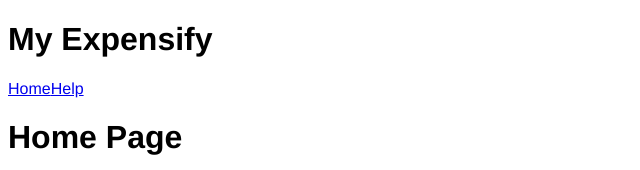
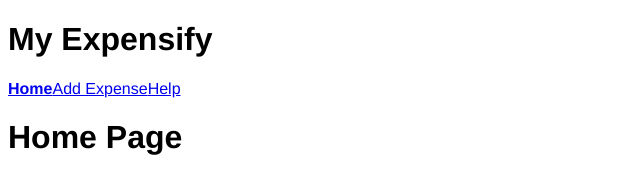
Before and after one commit to nurkeevich/react-ts-parcel, a React (Vite) app: page / in a window 1280 px wide. Shown: the top 170 px of the page, without its empty margins (0-640 px from the left). Built offline with nearby package versions, Linux system fonts and the light colour scheme.

Commit message:
Add Expense page added

```diff
--- a/src/constants/AppConstants.ts
+++ b/src/constants/AppConstants.ts
@@ -1,4 +1,5 @@
 export enum Routes {
     HOME_PAGE = "/",
-    HELP_PAGE = "/help"
+    HELP_PAGE = "/help",
+    ADD_EXPENSE = "/add"
 }
--- /dev/null
+++ b/src/containers/AddExpensePage.tsx
@@ -0,0 +1,9 @@
+import React from "react";
+
+export const AddExpensePage = () => {
+    return (
+        <div>
+            <h1>Add Expense</h1>
+        </div>
+    );
+};
--- a/src/containers/shared/Header.tsx
+++ b/src/containers/shared/Header.tsx
@@ -1,15 +1,24 @@
 import React from "react";
-import { NavLink } from "react-router-dom";
+import { NavLink, Route } from "react-router-dom";
 import { Routes } from "../../constants/AppConstants";
 
 const Header = () => {
     return (
         <header>
             <h1>My Expensify</h1>
-            <NavLink to={Routes.HOME_PAGE} exact={true}>
+            <NavLink
+                to={Routes.HOME_PAGE}
+                exact={true}
+                activeClassName="is-active"
+            >
                 Home
             </NavLink>
-            <NavLink to={Routes.HELP_PAGE}>Help</NavLink>
+            <NavLink to={Routes.ADD_EXPENSE} activeClassName="is-active">
+                Add Expense
+            </NavLink>
+            <NavLink to={Routes.HELP_PAGE} activeClassName="is-active">
+                Help
+            </NavLink>
         </header>
     );
 };
--- a/src/routes/AppRoutes.tsx
+++ b/src/routes/AppRoutes.tsx
@@ -5,6 +5,7 @@ import { Routes } from "../constants/AppConstants";
 import HomePage from "../containers/HomePage";
 import HelpPage from "../containers/HelpPage";
 import NotFoundPage from "../containers/NotFoundPage";
+import { AddExpensePage } from "../containers/AddExpensePage";
 
 const AppRoutes = () => {
     return (
@@ -17,6 +18,10 @@ const AppRoutes = () => {
                         exact={true}
                         children={HomePage}
                     />
+                    <Route
+                        path={Routes.ADD_EXPENSE}
+                        children={AddExpensePage}
+                    />
                     <Route path={Routes.HELP_PAGE} children={HelpPage} />
                     <Route children={NotFoundPage} />
                 </Switch>
--- a/src/sass/base/_base.scss
+++ b/src/sass/base/_base.scss
@@ -14,6 +14,7 @@ button {
 button:disabled {
     cursor: default;
 }
+
 .is-active {
     font-weight: bold;
 }
```
